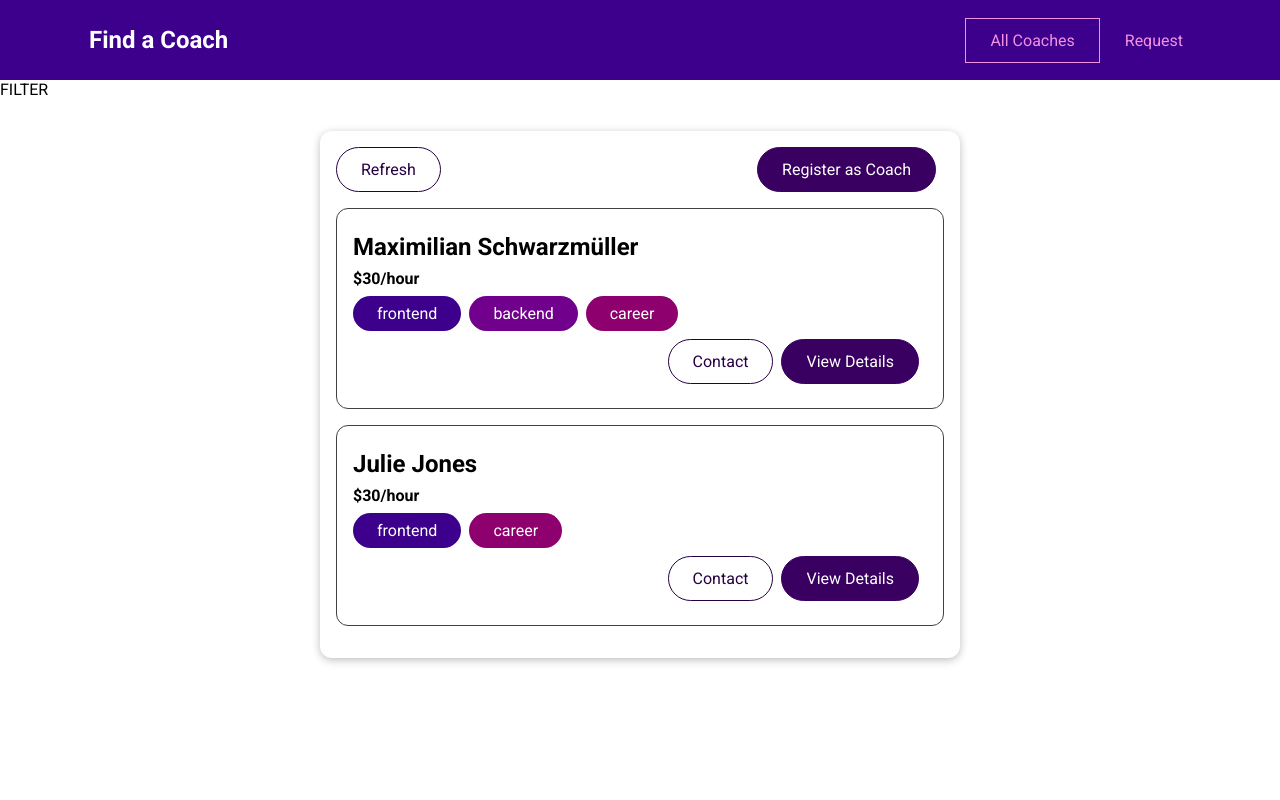
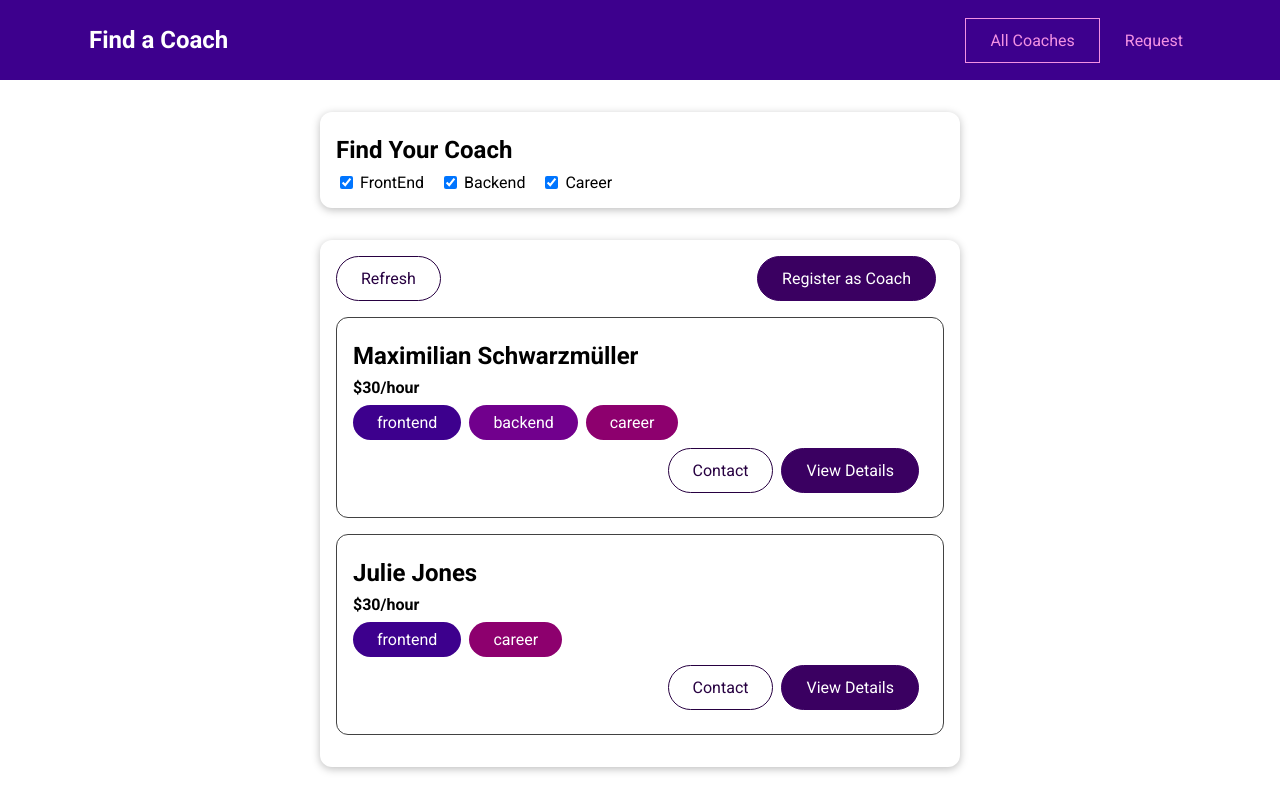
Before and after one commit to abrambagus/vue-find-a-coach, a Vue app: page /coaches in a window 1280 px wide. Built offline with nearby package versions, Linux system fonts and the light colour scheme.

Commit message:
filtering coaches

```diff
--- /dev/null
+++ b/src/components/coaches/CoachFilter.vue
@@ -0,0 +1,67 @@
+<template>
+  <base-card>
+    <h2>Find Your Coach</h2>
+    <span class="filter-option">
+      <input type="checkbox" id="frontend" checked @change="setFilter" />
+      <label for="frontend">FrontEnd</label>
+    </span>
+    <span class="filter-option">
+      <input type="checkbox" id="backend" checked @change="setFilter" />
+      <label for="backend">Backend</label>
+    </span>
+    <span class="filter-option">
+      <input type="checkbox" id="career" checked @change="setFilter" />
+      <label for="career">Career</label>
+    </span>
+  </base-card>
+</template>
+
+<script>
+export default {
+  emits: ['change-filter'],
+  data() {
+    return {
+      filters: {
+        frontend: true,
+        backend: true,
+        career: true,
+      },
+    };
+  },
+  methods: {
+    setFilter(event) {
+      const inputId = event.target.id;
+      const isActive = event.target.checked;
+      const updatedFilters = {
+        ...this.filters,
+        [inputId]: isActive,
+      };
+      this.filters = updatedFilters;
+      this.$emit('change-filter', updatedFilters);
+    },
+  },
+};
+</script>
+
+<style scoped>
+h2 {
+  margin: 0.5rem 0;
+}
+
+.filter-option {
+  margin-right: 1rem;
+}
+
+.filter-option label,
+.filter-option input {
+  vertical-align: middle;
+}
+
+.filter-option label {
+  margin-left: 0.25rem;
+}
+
+.filter-option.active label {
+  font-weight: bold;
+}
+</style>
--- a/src/pages/coaches/CoachesList.vue
+++ b/src/pages/coaches/CoachesList.vue
@@ -1,5 +1,7 @@
 <template>
-  <section>FILTER</section>
+  <section>
+    <coach-filter @change-filter="setFilters"></coach-filter>
+  </section>
   <section>
     <base-card>
       <div class="controls">
@@ -24,15 +26,42 @@
 
 <script>
 import CoachItem from '../../components/coaches/CoachItem.vue';
+import CoachFilter from '../../components/coaches/CoachFilter.vue';
 
 export default {
-  components: { CoachItem },
+  components: { CoachItem, CoachFilter },
+  data() {
+    return {
+      activeFilters: {
+        frontend: true,
+        backend: true,
+        career: true,
+      },
+    };
+  },
   computed: {
     filteredCoaches() {
-      return this.$store.getters['coaches/coaches'];
+      const coaches = this.$store.getters['coaches/coaches'];
+      return coaches.filter((coach) => {
+        if (this.activeFilters.frontend && coach.areas.includes('frontend')) {
+          return true;
+        }
+        if (this.activeFilters.backend && coach.areas.includes('backend')) {
+          return true;
+        }
+        if (this.activeFilters.career && coach.areas.includes('career')) {
+          return true;
+        }
+        return false;
+      });
     },
     hasCoaches() {
       return this.$store.getters['coaches/hasCoaches'];
+    },
+  },
+  methods: {
+    setFilters(updatedFilters) {
+      this.activeFilters = updatedFilters;
     },
   },
 };
```
